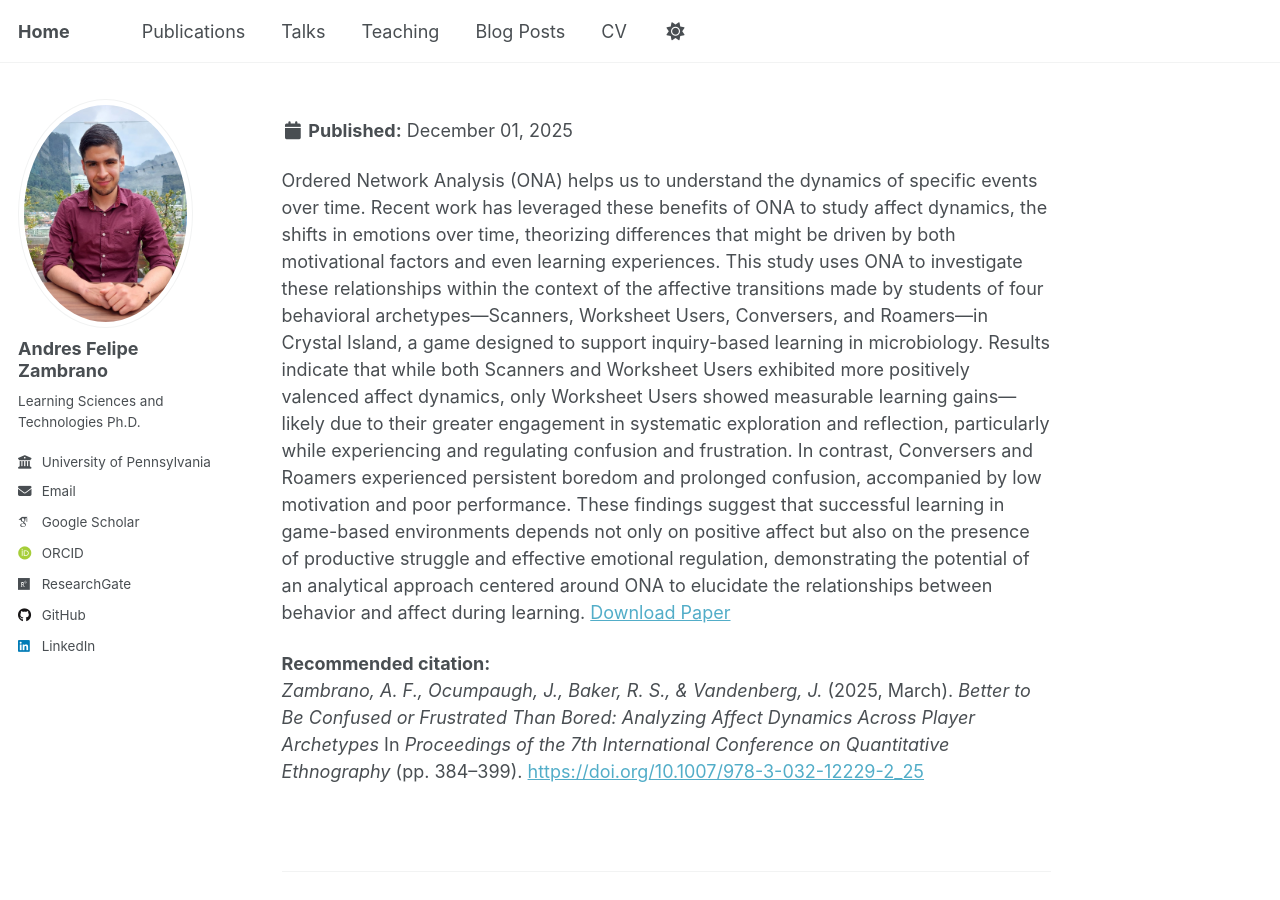
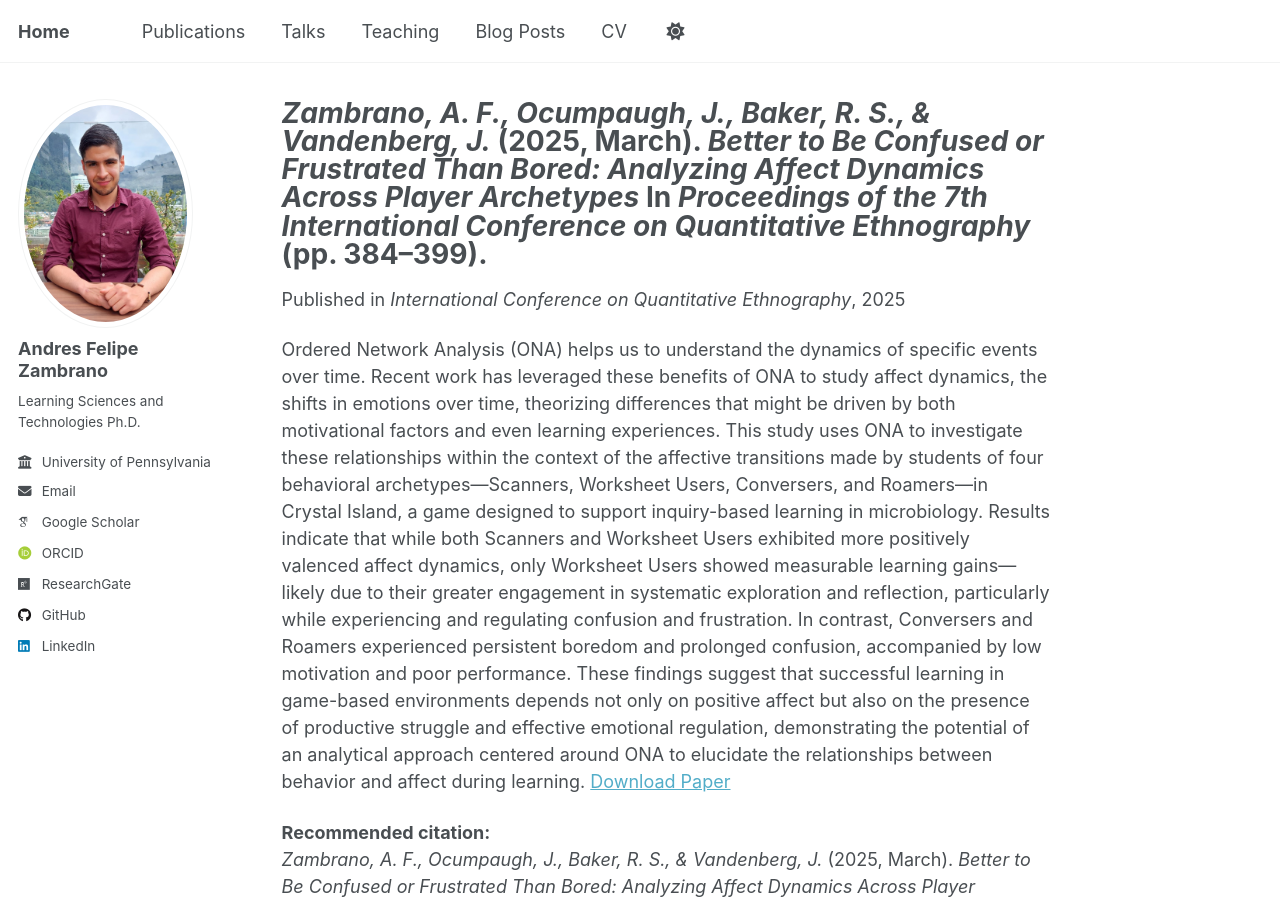
Before and after one commit to afzambrano/afzambrano.github.io, a Jekyll site: the page built from _publications/2025-icqe-affect-archetypes.md, in a window 1280 px wide and 900 px high. Built offline with Jekyll 4.4.1, drawn with Linux system fonts in a browser that asks for light colours; some web fonts are replaced; a script that is not in the unit is left out.

Commit message:
Update 2025-icqe-affect-archetypes.md

```diff
--- a/_publications/2025-icqe-affect-archetypes.md
+++ b/_publications/2025-icqe-affect-archetypes.md
@@ -1,5 +1,6 @@
 ---
-title: <i>Zambrano, A. F., Ocumpaugh, J., Baker, R. S., &amp; Vandenberg, J.</i> (2025, March). <i>Better to Be Confused or Frustrated Than Bored: Analyzing Affect Dynamics Across Player Archetypes</i> In <i>Proceedings of the 7th International Conference on Quantitative Ethnography</i> (pp. 384–399).
+title: >
+  <i>Zambrano, A. F., Ocumpaugh, J., Baker, R. S., &amp; Vandenberg, J.</i> (2025, March). <i>Better to Be Confused or Frustrated Than Bored: Analyzing Affect Dynamics Across Player Archetypes</i> In <i>Proceedings of the 7th International Conference on Quantitative Ethnography</i> (pp. 384–399).
 collection: publications
 category: conferences
 permalink: /publication/22025-icqe-affect-archetype
```
